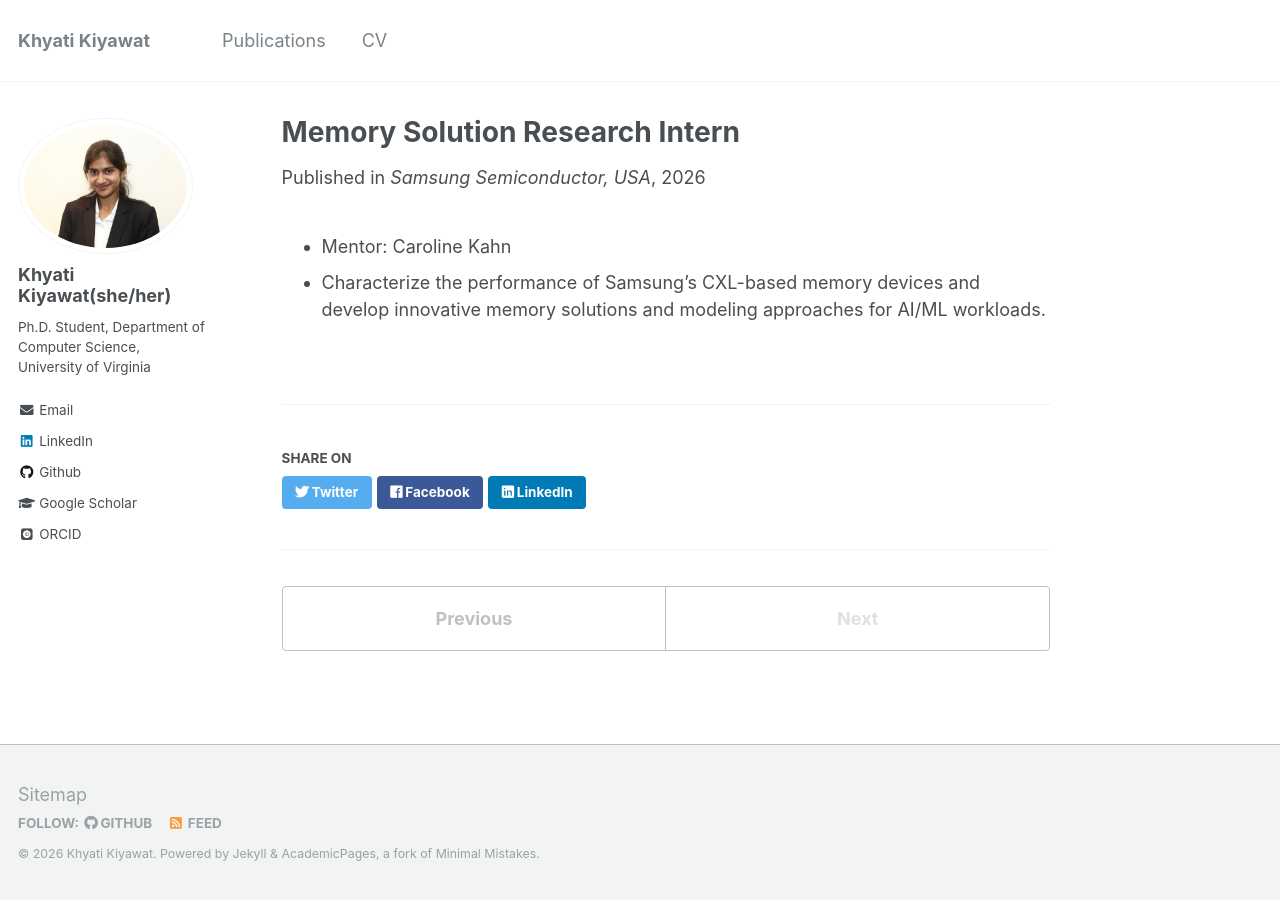
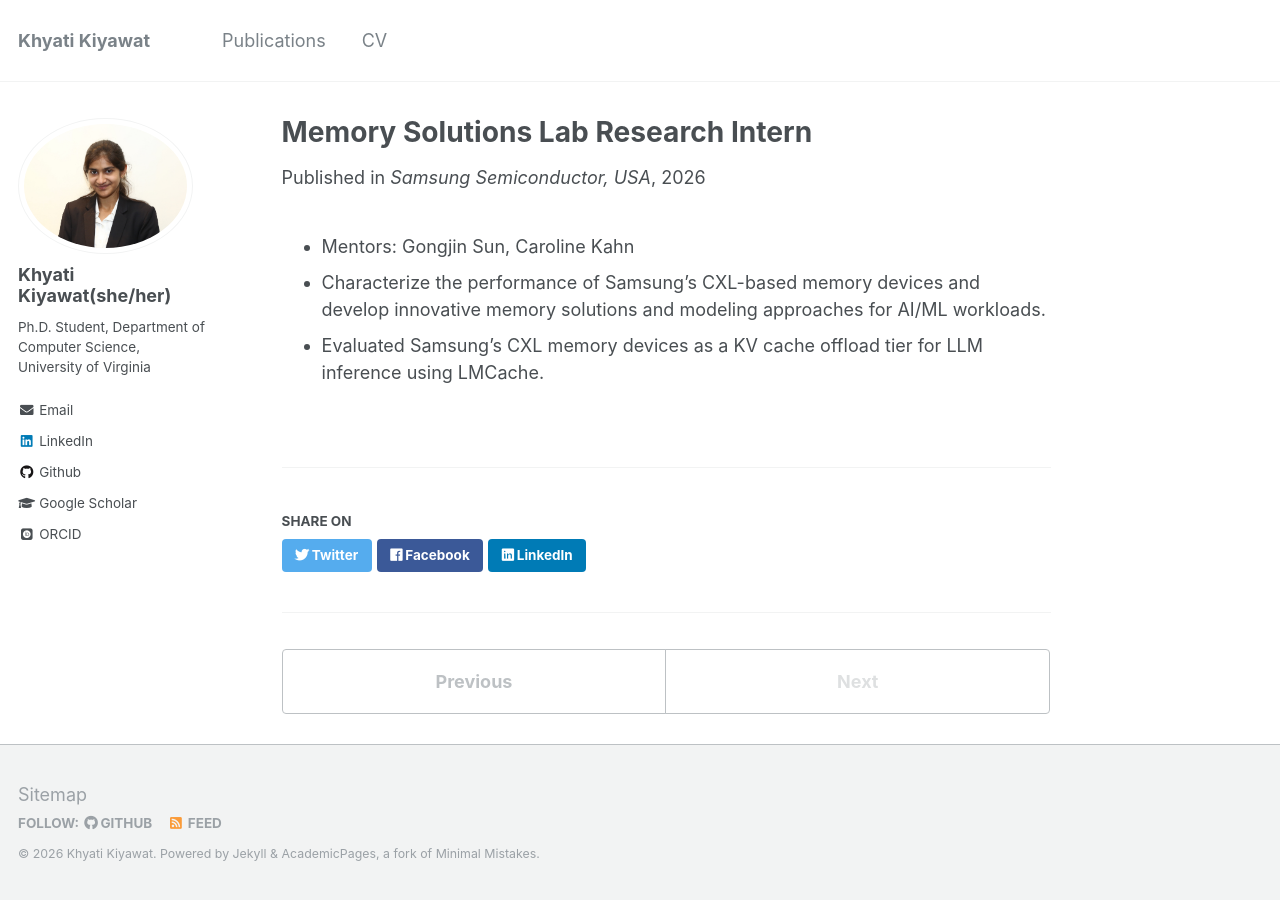
Before and after one commit to khyatikiyawat/khyatikiyawat.github.io, a Jekyll site: the page built from _work_exp/Samsung2026.md, in a window 1280 px wide. Built offline with Jekyll 4.4.1, drawn with Linux system fonts in a browser that asks for light colours; some web fonts are replaced.

Commit message:
Update Samsung internship entry: title, dates, mentors, KV cache work
- Retitle to "Memory Solutions Lab Research Intern"
- Mark internship as completed (drop "(expected)")
- Add Gongjin Sun as mentor alongside Caroline Kahn
- Add bullet on CXL KV cache offloading with LMCache

Co-Authored-By: Claude Sonnet 5 <noreply@anthropic.com>

```diff
--- a/_work_exp/Samsung2026.md
+++ b/_work_exp/Samsung2026.md
@@ -1,15 +1,16 @@
 ---
-title: "Memory Solution Research Intern"
+title: "Memory Solutions Lab Research Intern"
 collection: work_exp
 type: "Industry"
 venue: "Samsung Semiconductor, USA"
 location: "USA"
 date: 2026-05-01
 date_start: "May 2026"
-date_end: "Aug 2026 (expected)"
-description: "Characterize performance of Samsung's CXL-based memory devices and develop innovative memory solutions and modeling approaches for AI/ML workloads. Mentor: Caroline Kahn."
+date_end: "Aug 2026"
+description: "Characterize performance of Samsung's CXL-based memory devices and develop innovative memory solutions and modeling approaches for AI/ML workloads. Mentors: Gongjin Sun, Caroline Kahn."
 permalink: /work_exp/samsung-2026/
 ---
 
-* Mentor: Caroline Kahn
+* Mentors: Gongjin Sun, Caroline Kahn
 * Characterize the performance of Samsung's CXL-based memory devices and develop innovative memory solutions and modeling approaches for AI/ML workloads.
+* Evaluated Samsung's CXL memory devices as a KV cache offload tier for LLM inference using LMCache.
```
